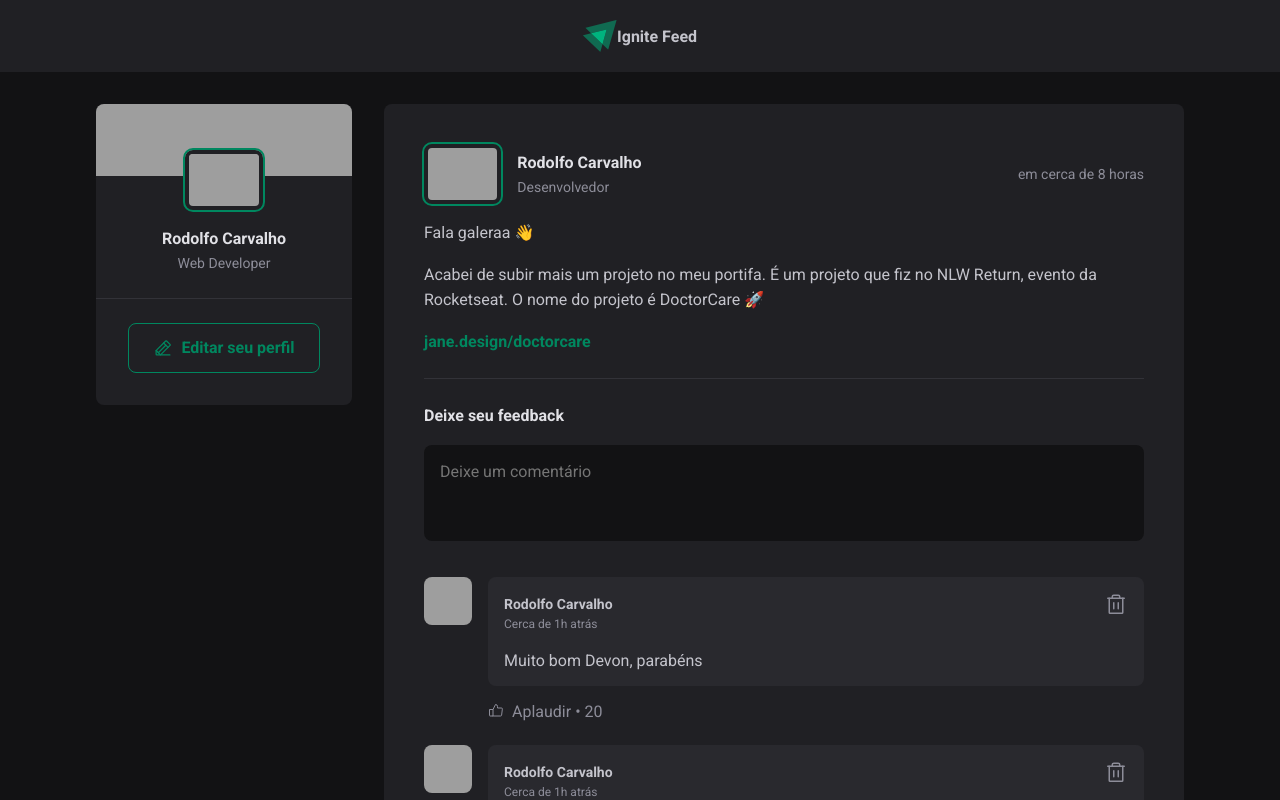
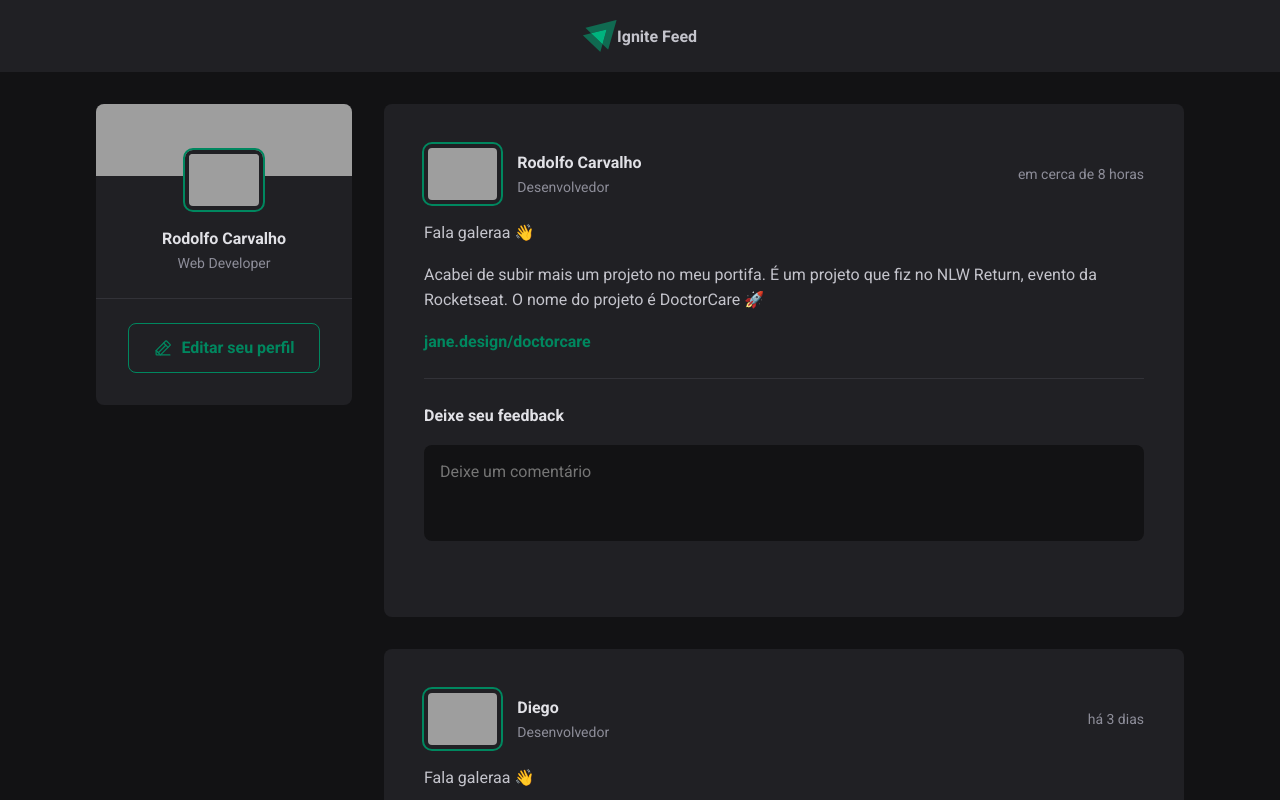
Before and after one commit to iTzRodz/TrilhaReact, a React (Vite) app: page / in a window 1280 px wide. Shown: the top 800 px of the page. Built offline with nearby package versions, Linux system fonts and the light colour scheme; grey boxes are pictures that could not be loaded.

Commit message:
feat(useState): dados dinamicos

```diff
--- a/src/components/Comment.jsx
+++ b/src/components/Comment.jsx
@@ -1,7 +1,7 @@
 import { Avatar } from './Avatar';
 import styles from './Comment.module.css';
 import {ThumbsUp, Trash} from 'phosphor-react';
-export function Comment() {
+export function Comment({content}) {
   return (
     <div className={styles.comment}>
       <Avatar hasBorder={false} src='https://github.com/iTzRodz.png'/>
@@ -19,7 +19,7 @@
             </button>
           </header>
 
-          <p>Muito bom Devon, parabéns</p>
+          <p>{content}</p>
         </div>
 
         <footer>
--- a/src/components/Post.jsx
+++ b/src/components/Post.jsx
@@ -5,8 +5,11 @@
 import { Avatar } from './Avatar'
 import { Comment } from './Comment'
 import styles from './Post.module.css'
+import { useState } from 'react';
 
 export function Post({author, publishedAt, content}) {
+  const [comments, setComments] = useState([]);
+  const [newCommentText, setNewCommentText] = useState('')
   const publishedAtDateFormatted = format(publishedAt, "d 'de' LLLL 'às' HH:mm 'h'", {
     locale: ptBR
   })
@@ -16,6 +19,15 @@
     addSuffix: true
   })
 
+  function handleCreateNewComment() {
+    event.preventDefault()
+    setComments([...comments, newCommentText])
+    setNewCommentText('')
+  }
+
+  function handleNewCommentChange(event) {
+    setNewCommentText(event.target.value)
+  }
   return (
     <article className={styles.post}>
       <header>
@@ -44,9 +56,14 @@
 
       </div>
 
-      <form className={styles.commentForm}>
+      <form onSubmit={handleCreateNewComment} className={styles.commentForm}>
         <strong>Deixe seu feedback</strong>
-        <textarea placeholder='Deixe um comentário'></textarea>
+        <textarea
+          name='comment'
+          value={newCommentText}
+          placeholder='Deixe um comentário'
+          onChange={handleNewCommentChange}
+        />
 
         <footer>
           <button type='submit'>Publicar</button>
@@ -54,9 +71,9 @@
       </form>
 
       <div className={styles.commentList}>
-        <Comment/>
-        <Comment/>
-        <Comment/>
+        {comments.map(comment => {
+          return <Comment content={comment} />
+        })}
       </div>
     </article>
   )
```
